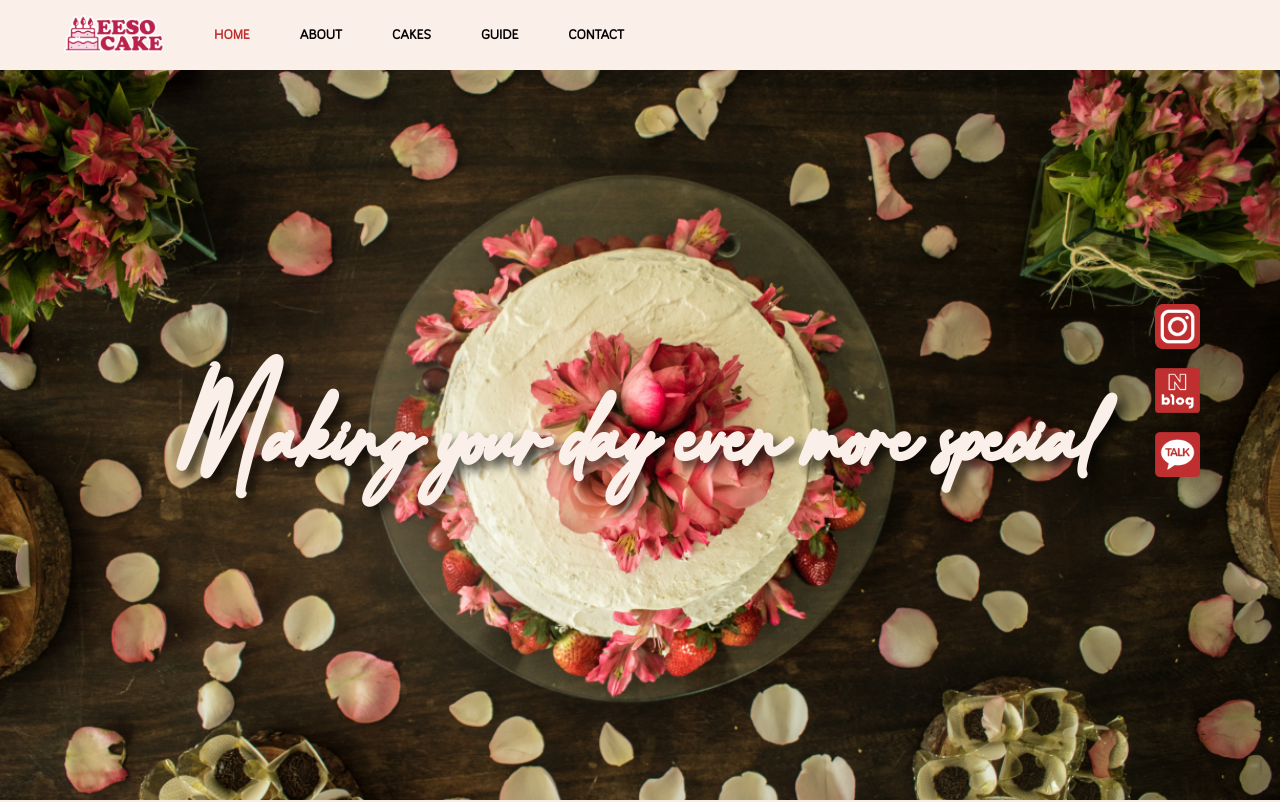
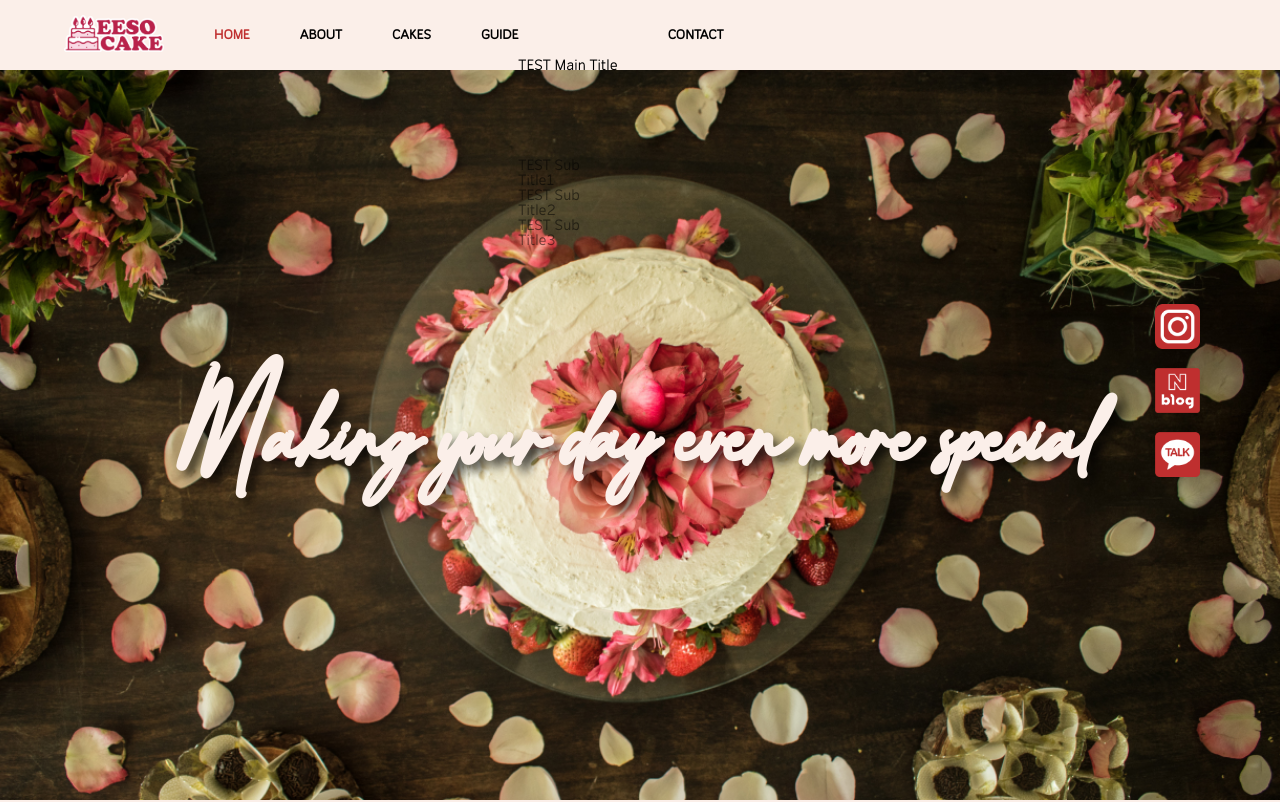
Before and after one commit to jinbokk/eeso-cake-app, a React (Create React App) app: page / in a window 1280 px wide. Shown: the top 802 px of the page. Built offline with nearby package versions, Linux system fonts and the light colour scheme; no server answers; a web font is replaced by a local one.

Commit message:
nav menu modifing

```diff
--- a/src/components/NavDropdown.js
+++ b/src/components/NavDropdown.js
@@ -1,42 +1,33 @@
-import * as React from "react";
-import Button from "@mui/material/Button";
-import Menu from "@mui/material/Menu";
-import MenuItem from "@mui/material/MenuItem";
+import React, { useState } from "react";
+import { NavLink } from "react-router-dom";
 
-export default function NavDropdown() {
-  const [anchorEl, setAnchorEl] = React.useState(null);
-  const open = Boolean(anchorEl);
-  const handleClick = (event) => {
-    setAnchorEl(event.currentTarget);
-  };
-  const handleClose = () => {
-    setAnchorEl(null);
+import "./css/NavDropdown.css";
+
+const NavDropdown = ({ navMenu }) => {
+  const [mouseOn, SetMouseOn] = useState(false);
+
+  let activeStyle = {
+    color: "var(--bg-accent)",
   };
 
   return (
-    <div>
-      <Button
-        id="basic-button"
-        aria-controls={open ? "basic-menu" : undefined}
-        aria-haspopup="true"
-        aria-expanded={open ? "true" : undefined}
-        onClick={handleClick}
-      >
-        Dashboard
-      </Button>
-      <Menu
-        id="basic-menu"
-        anchorEl={anchorEl}
-        open={open}
-        onClose={handleClose}
-        MenuListProps={{
-          "aria-labelledby": "basic-button",
-        }}
-      >
-        <MenuItem onClick={handleClose}>Profile</MenuItem>
-        <MenuItem onClick={handleClose}>My account</MenuItem>
-        <MenuItem onClick={handleClose}>Logout</MenuItem>
-      </Menu>
-    </div>
+    <>
+      <div className="dropdown_menu_container_top">
+        {navMenu.mainTitle}
+        <div className="dropdown_menu_container">
+          {navMenu.item.map((item, index) => (
+            <NavLink
+              to={item.path}
+              style={({ isActive }) => (isActive ? activeStyle : undefined)}
+              key={index}
+            >
+              {item.subTitle}
+            </NavLink>
+          ))}
+        </div>
+      </div>
+    </>
   );
-}
+};
+
+export default NavDropdown;
--- a/src/components/Navbar.js
+++ b/src/components/Navbar.js
@@ -60,8 +60,6 @@ const Navbar = () => {
         >
           <div className="nav_menu">ABOUT</div>
         </NavLink>
-
-        {/* <NavDropdown /> */}
 
         <div
           // exact
@@ -128,8 +126,18 @@ const Navbar = () => {
           }}
         >
           <div className="nav_menu">GUIDE</div>
-          {/* {mouseEnter ? <div>mouse Enter !</div> : null} */}
         </NavLink>
+
+        <NavDropdown
+          navMenu={{
+            mainTitle: "TEST Main Title",
+            item: [
+              { subTitle: "TEST Sub Title1", path: "/test1" },
+              { subTitle: "TEST Sub Title2", path: "/test2" },
+              { subTitle: "TEST Sub Title3", path: "/test3" },
+            ],
+          }}
+        />
 
         <NavLink
           to="/contact"
--- /dev/null
+++ b/src/components/css/NavDropdown.css
@@ -0,0 +1,32 @@
+.dropdown_menu_container_top {
+  position: relative;
+  top: 30px;
+  cursor: pointer;
+}
+
+.dropdown_menu_container_top ul li {
+  text-decoration: none;
+  list-style-type: none;
+}
+
+.dropdown_menu_container_top:hover,
+.dropdown_menu_container_top:focus {
+  color: red;
+  transition: 0.5s;
+}
+
+.dropdown_menu_container {
+  display: flex;
+  flex-direction: column;
+  justify-content: flex-start;
+  opacity: 0.5;
+  position: absolute;
+  top: 100px;
+}
+
+.dropdown_menu_container_top:hover,
+.dropdown_menu_container_top:focus > .dropdown_menu_container {
+  transition: 0.5s;
+  top: 0;
+  opacity: 1;
+}
```
